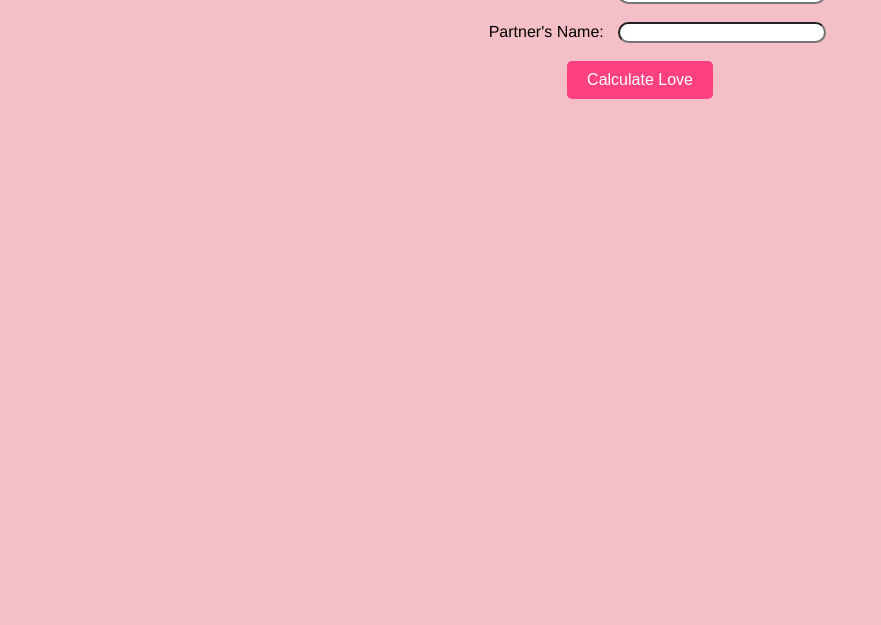
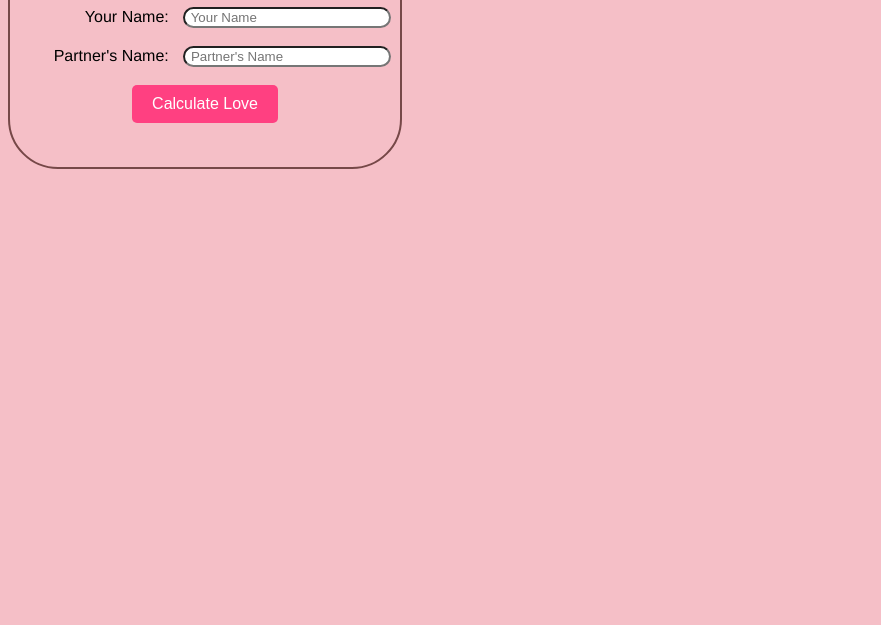
Before and after one commit to theagyatkarmil/LoveCalculator, a plain HTML site: page index.html in a window 1280 px wide. Shown: the part 175-800 px from the top of the page, without its empty margins (0-881 px from the left). Drawn offline with Linux system fonts and the light colour scheme.

Commit message:
Update index.html

```diff
--- a/index.html
+++ b/index.html
@@ -46,20 +46,27 @@
             font-size: 18px;
             margin-top: 20px;
         }
+        #container{
+            width: 390px;
+            height: 240px;
+            border: 2px solid rgb(118, 72, 72);
+            border-radius: 50px;
+        }
     </style>
 </head>
 <body>
+<div id="container">
     <h1>Love Calculator Game</h1>
     <label for="yourName">Your Name:</label>
-    <input type="text" id="yourName">
+    <input type="text" id="yourName" placeholder=" Your Name">
     <br><br>
     <label for="partnerName">Partner's Name:</label>
-    <input type="text" id="partnerName">
+    <input type="text" id="partnerName" placeholder=" Partner's Name">
     <br><br>
     <button onclick="calculateLove()">Calculate Love</button>
     <div id="lovePercentage"></div>
     <div id="message"></div>
-
+</div>
     <script>
         function calculateLove() {
             var yourName = document.getElementById("yourName").value;
```
